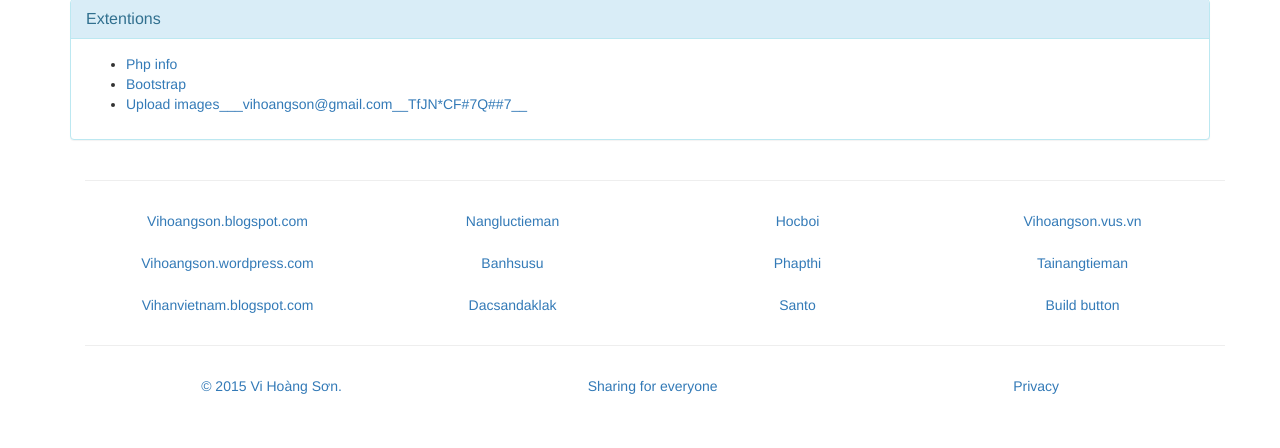
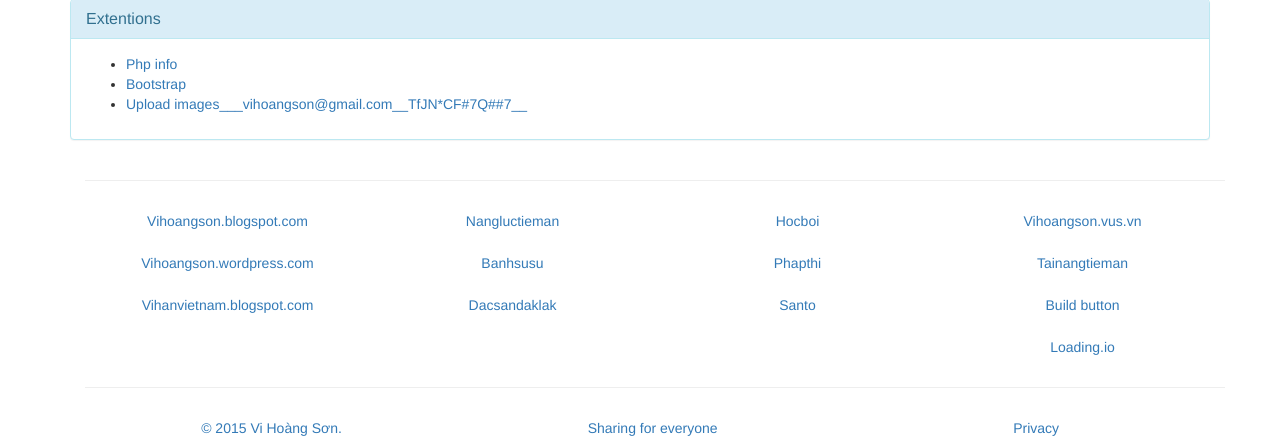
Before and after one commit to vihoangson/Program_lesson, a PHP site: page / in a window 1280 px wide. Shown: the part 401-849 px from the top of the page. Before the commit the page ends 795 px from the top, so only its background shows below. Run offline with PHP 8.4, Linux system fonts and the light colour scheme; some libraries are stand-ins or nearby versions.

Commit message:
update loading.io

```diff
--- a/index.php
+++ b/index.php
@@ -107,6 +107,7 @@ if($security_mod){
 								<li><a href="http://vihoangson.vus.vn" target="_blank">Vihoangson.vus.vn</a></li>
 								<li><a href="http://tainangtieman.com" target="_blank">Tainangtieman</a></li>
 								<li><a href="http://bootsnipp.com/buttons" target="_blank">Build button</a></li>
+								<li><a href="http://loading.io/" target="_blank">Loading.io</a></li>
 							</ul>
 						</div>
 					</div>
```
